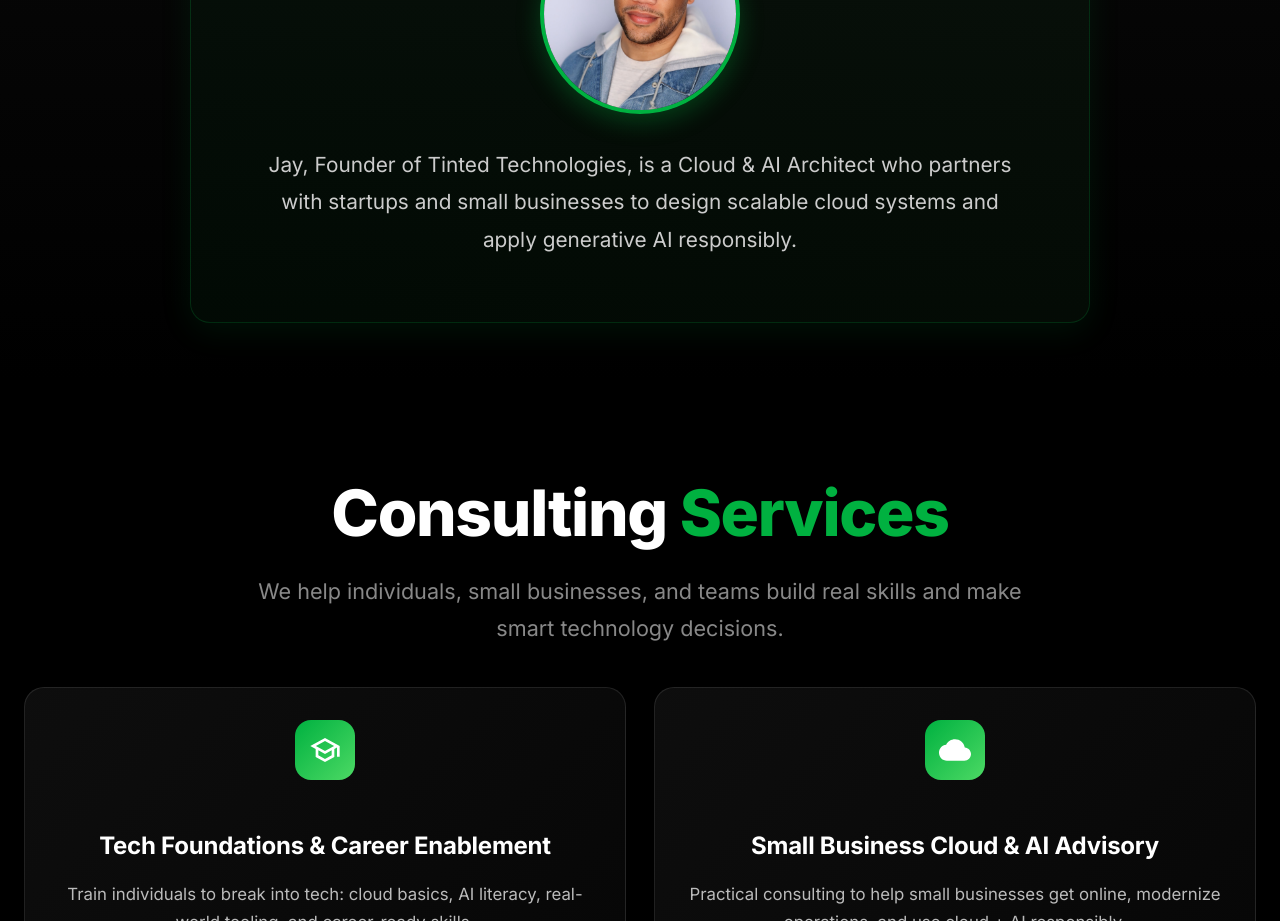
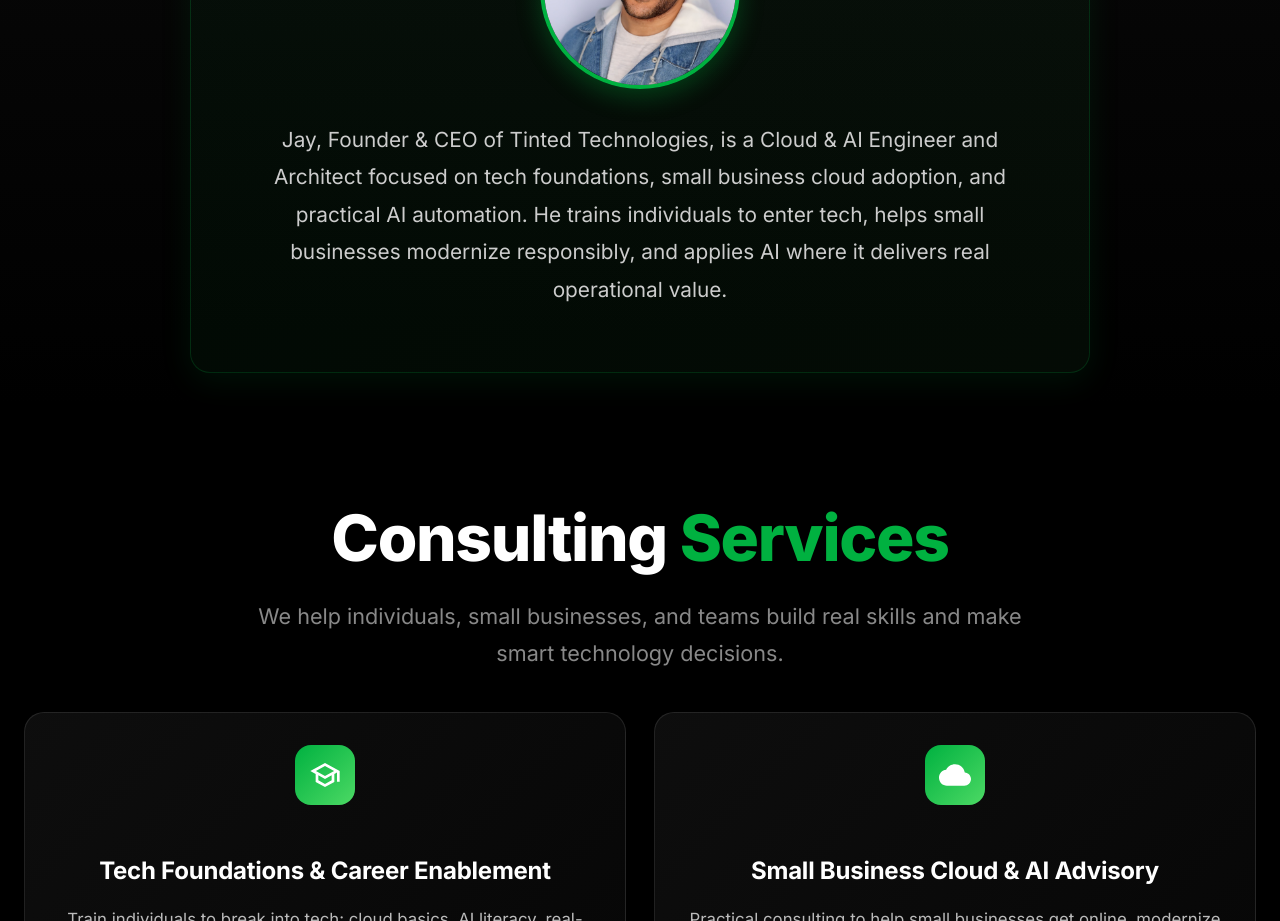
Before and after one commit to tintedtechnologies/tintedtechnologies.github.io, a React (Vite) app: page / in a window 1280 px wide. Shown: the part 1860-2781 px from the top of the page. Built offline with nearby package versions, Linux system fonts and the light colour scheme.

Commit message:
Add files via upload

```diff
--- a/src/pages/Home.jsx
+++ b/src/pages/Home.jsx
@@ -235,7 +235,7 @@ ${formData.message}`;
               }}>
                 <img
                   src={founderImage}
-                  alt="Jay - Founder of Tinted Technologies"
+                  alt="Jay - Founder & CEO of Tinted Technologies"
                   className={styles.founderImage}
                 />
               </div>
@@ -246,7 +246,7 @@ ${formData.message}`;
                 margin: 0,
                 fontWeight: '400'
               }}>
-                Jay, Founder of Tinted Technologies, is a Cloud & AI Architect who partners with startups and small businesses to design scalable cloud systems and apply generative AI responsibly.
+                Jay, Founder & CEO of Tinted Technologies, is a Cloud & AI Engineer and Architect focused on tech foundations, small business cloud adoption, and practical AI automation. He trains individuals to enter tech, helps small businesses modernize responsibly, and applies AI where it delivers real operational value.
               </p>
             </div>
           </div>
```
